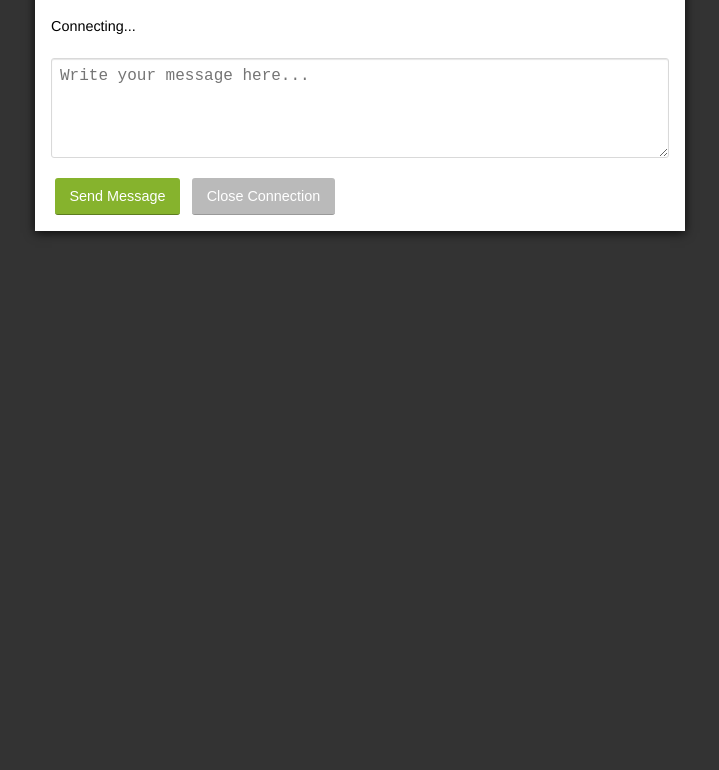
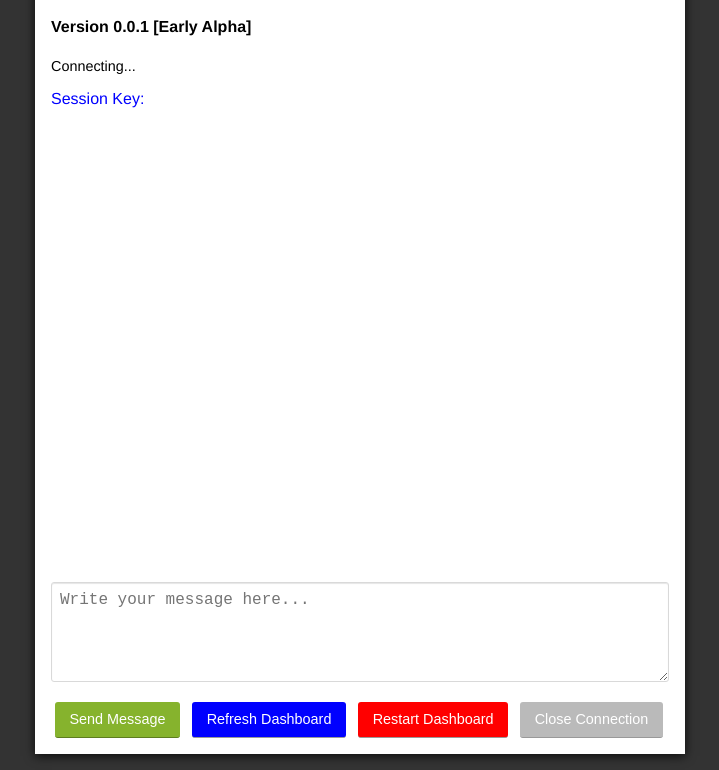
Before and after one commit to TheRealFakeAdmin/twitch-bot, a plain HTML site: page index.html in a window 1280 px wide. Shown: the part 77-847 px from the top of the page, without its empty margins (280-999 px from the left). Before the commit the page ends 800 px from the top, so only its background shows below. Drawn offline with Linux system fonts and the light colour scheme.

Commit message:
Update index.html

```diff
--- a/index.html
+++ b/index.html
@@ -9,18 +9,23 @@
 <body>
 	<div id="page-wrapper">
 		<h1>Admin's Bot Dashboard</h1>
+		<h4>Version 0.0.1 [Early Alpha]</h4>
 
 		<div id="status">Connecting...</div>
+		<div id="key" style="color: blue; padding: 0px;">Session Key: </div>
 
-		<ul id="messages"></ul>
+		<ul id="messages" style="height: 450px; overflow: auto;"></ul>
 
 		<form id="message-form" action="#" method="post">
 			<textarea id="message" placeholder="Write your message here..." required></textarea>
 			<button type="submit">Send Message</button>
-			<button type="button" id="close">Close Connection</button>
+			<button type="button" style="background: #0000ff !important;" id="refresh">Refresh Dashboard</button>
+			<button type="button" style="background: #ff0000 !important;" id="restart">Restart Dashboard</button>
+			<button type="button" style="background: #BABABA !important;" id="close">Close Connection</button>
 		</form>
 	</div>
 
+	<script src="getAllUrlParams.js"></script>
 	<script src="app.js"></script>
 </body>
 </html>
```
